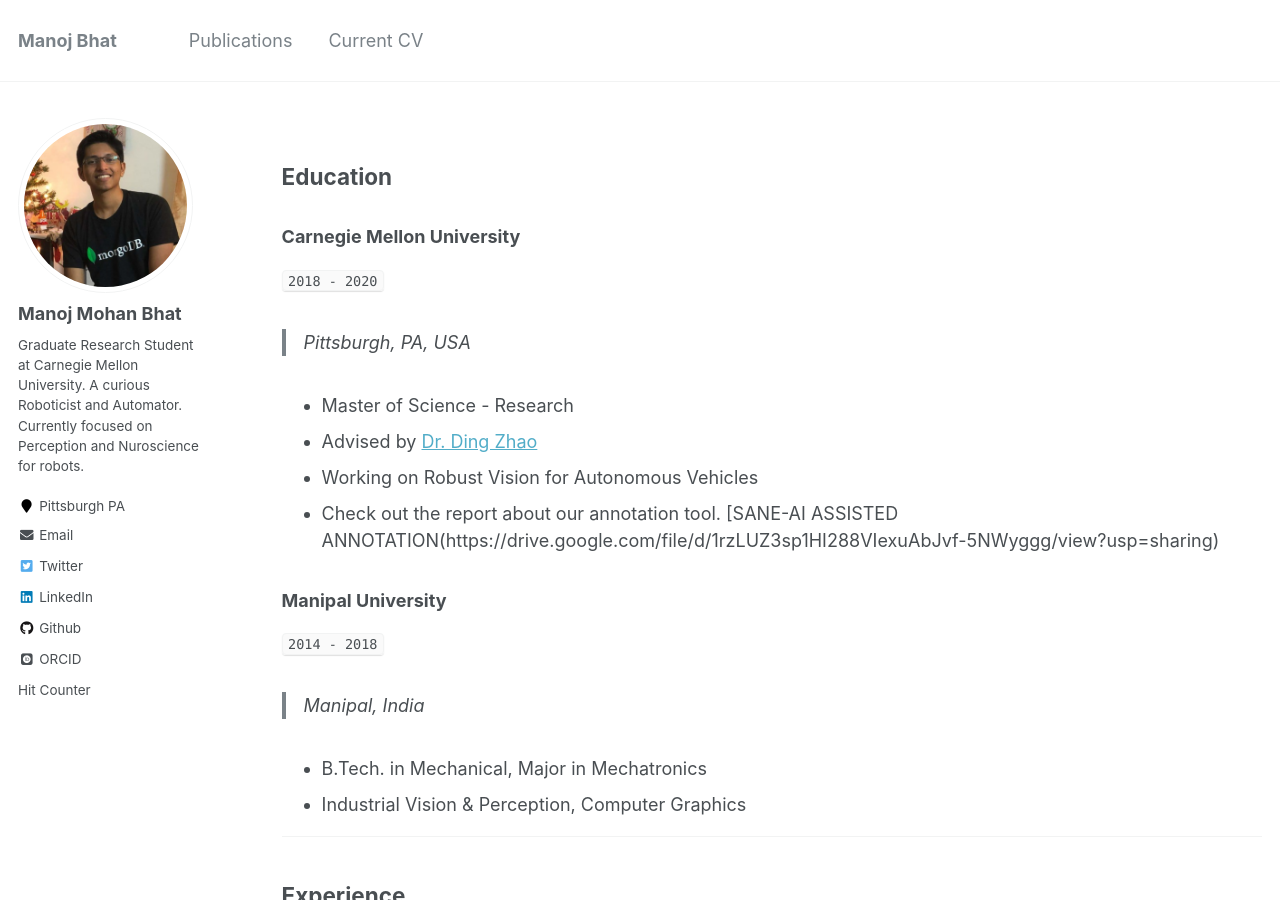
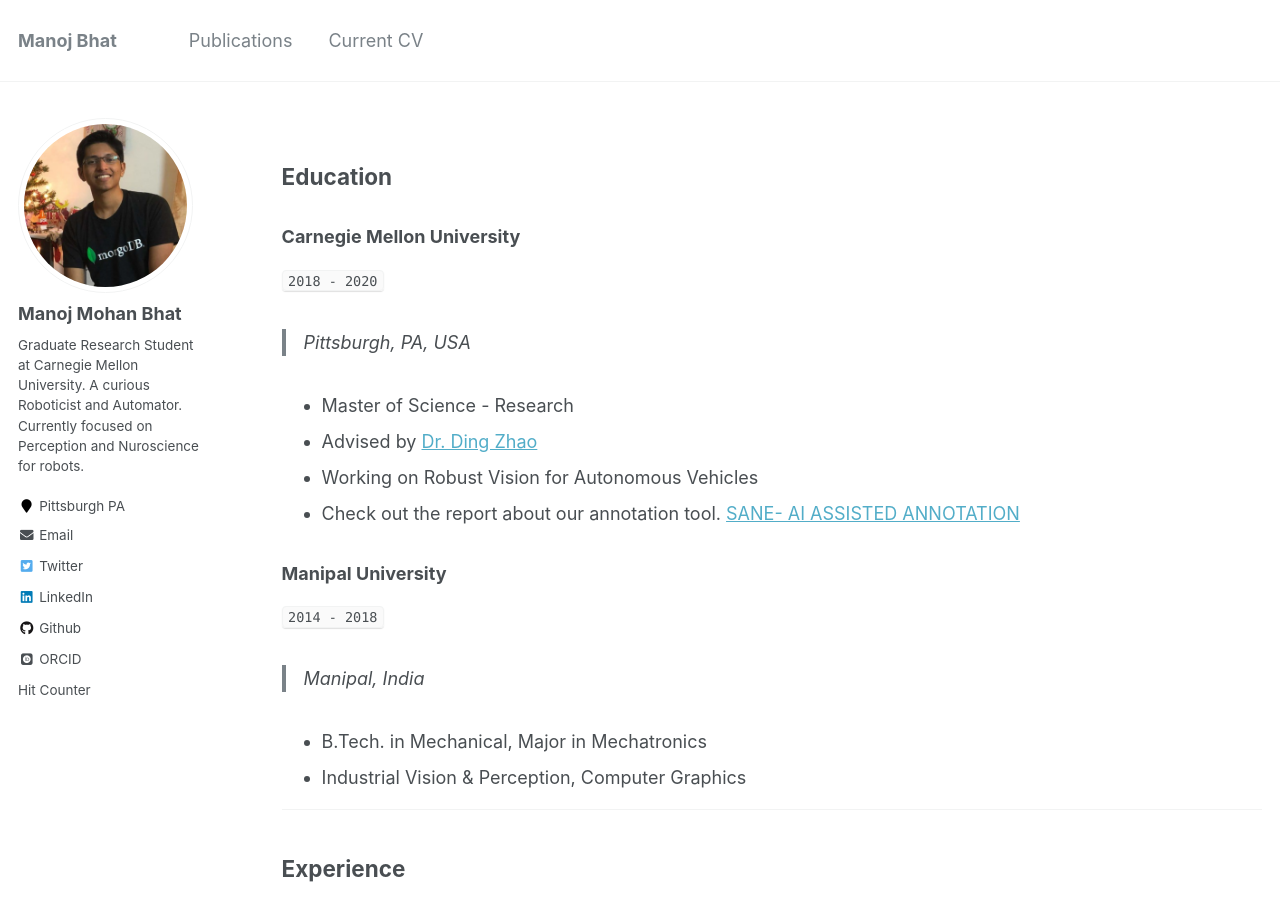
Before and after one commit to Manojbhat09/manojbhat09.github.io_old, a Jekyll site: the page built from _pages/cv.md, in a window 1280 px wide and 900 px high. Built offline with Jekyll 4.4.1, drawn with Linux system fonts in a browser that asks for light colours; some web fonts are replaced.

Commit message:
Update cv.md

```diff
--- a/_pages/cv.md
+++ b/_pages/cv.md
@@ -26,7 +26,7 @@ Supported arguments:
 - Master of Science - Research
 - Advised by [Dr. Ding Zhao](https://www.meche.engineering.cmu.edu/directory/bios/zhao-ding.html)
 - Working on Robust Vision for Autonomous Vehicles
-- Check out the report about our annotation tool. [SANE-AI ASSISTED ANNOTATION(https://drive.google.com/file/d/1rzLUZ3sp1HI288VIexuAbJvf-5NWyggg/view?usp=sharing)
+- Check out the report about our annotation tool. [SANE- AI ASSISTED ANNOTATION](https://drive.google.com/file/d/1rzLUZ3sp1HI288VIexuAbJvf-5NWyggg/view?usp=sharing)
 
 ### **Manipal University**
 `2014 - 2018`
```
